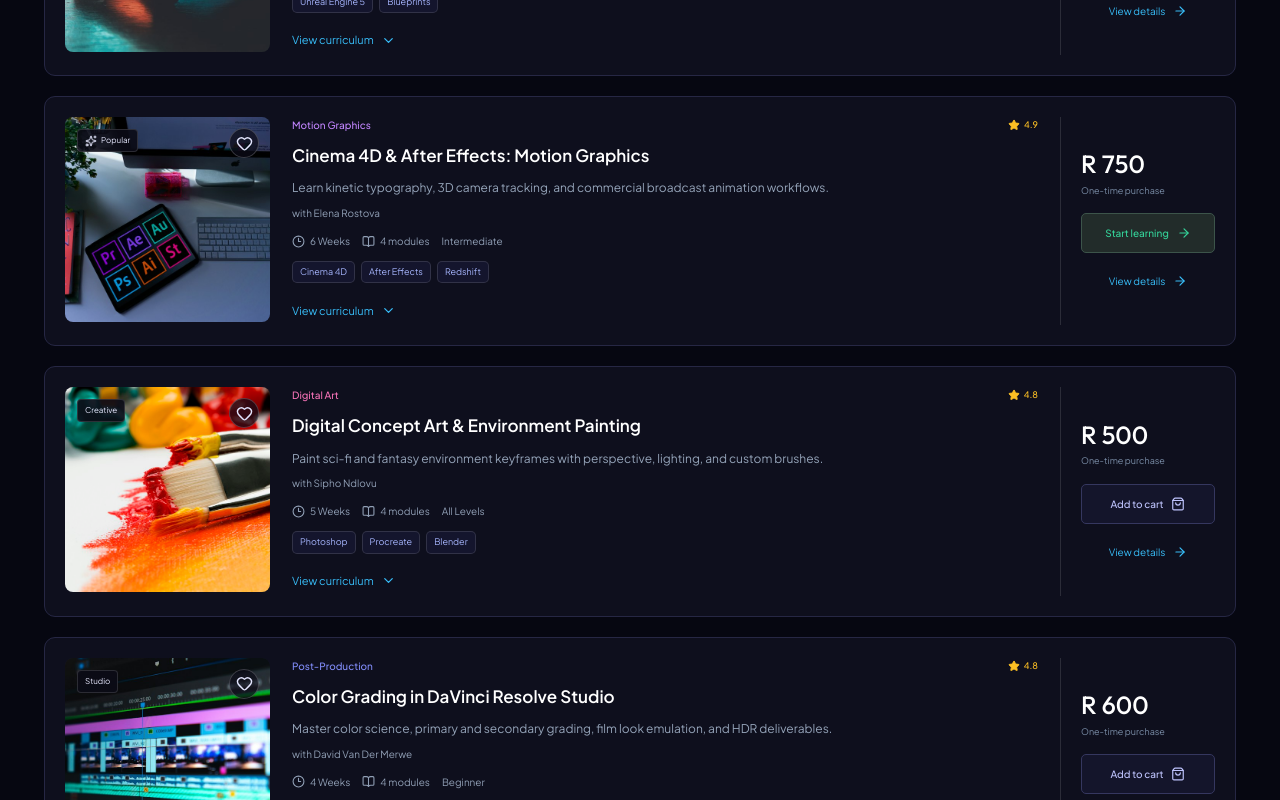
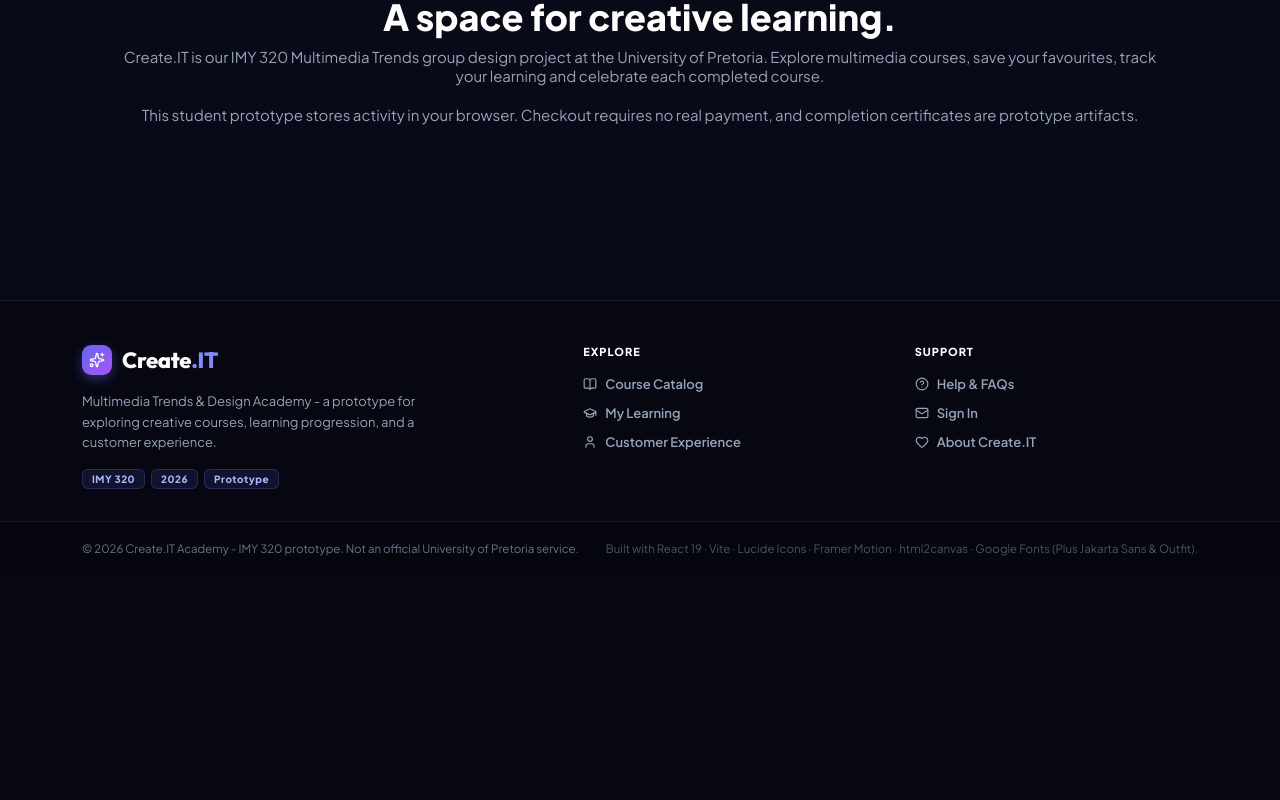
Before and after one commit to RudolphLamp/imy, a React (Vite) app: page / in a window 1280 px wide. Shown: the part 1616-2416 px from the top of the page. After the commit the page ends 2191 px from the top, so only its background shows below. Built offline with nearby package versions, Linux system fonts and the light colour scheme.

Commit message:
Open on landing page and remove em dash from browser title

```diff
--- a/index.html
+++ b/index.html
@@ -6,7 +6,7 @@
     <meta name="viewport" content="width=device-width, initial-scale=1.0" />
     <meta name="description" content="Practical courses for your next creative chapter. Explore motion, design, 3D, sound and creative technology with Create.IT." />
     <meta name="theme-color" content="#090a18" />
-    <title>Create.IT — Stay curious. Keep creating.</title>
+    <title>Create.IT | Stay curious. Keep creating.</title>
     <!-- Google Fonts: Plus Jakarta Sans & Outfit -->
     <link rel="preconnect" href="https://fonts.googleapis.com">
     <link rel="preconnect" href="https://fonts.gstatic.com" crossorigin>
--- a/src/App.jsx
+++ b/src/App.jsx
@@ -141,7 +141,7 @@ function Auth({ mode, onMode, onSuccess }) {
   return (
     <div className="fd-auth">
       <aside className="fd-auth-art">
-        <Brand onClick={() => onMode("landing")} />
+        <Brand onClick={() => onMode("about")} />
         <div>
           <span className="fd-kicker">A SPACE FOR YOUR NEXT BIG IDEA</span>
           <h1>
@@ -158,7 +158,7 @@ function Auth({ mode, onMode, onSuccess }) {
       </aside>
       <main className="fd-auth-form">
         <div className="fd-auth-form-inner">
-          <button className="fd-text-button" onClick={() => onMode("landing")}>
+          <button className="fd-text-button" onClick={() => onMode("about")}>
             <ArrowLeft size={15} /> Back to Create.IT
           </button>
           <h2>{registering ? "Start your next chapter." : "Welcome back."}</h2>
@@ -338,15 +338,7 @@ function Home({ onNavigate, onNavigateToTab }) {
 
 export default function App() {
   const [user, setUser] = useState(getUser);
-  const [view, setView] = useState(() => {
-    try {
-      return localStorage.getItem("createit_signed_out") === "true"
-        ? "login"
-        : "products";
-    } catch {
-      return "products";
-    }
-  });
+  const [view, setView] = useState("about");
   const [workspaceStart, setWorkspaceStart] = useState({ tab: "catalog", section: "overview" });
   useEffect(() => { window.scrollTo({ top: 0, behavior: "instant" }); }, [view]);
   const [toast, setToast] = useState(null);
```
Also changed, not shown: 2 other files (tests, documents, lock files or other folders).
